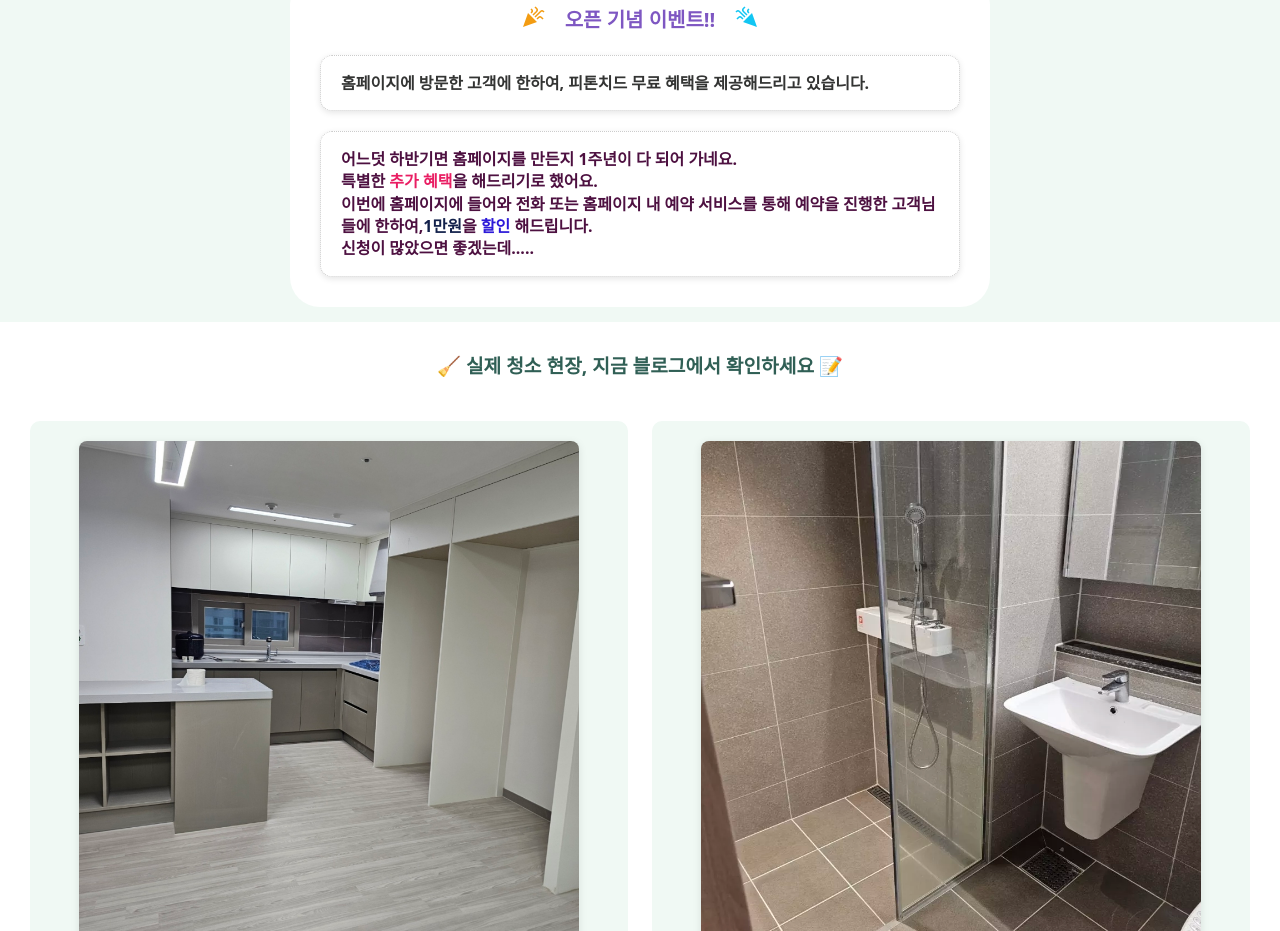
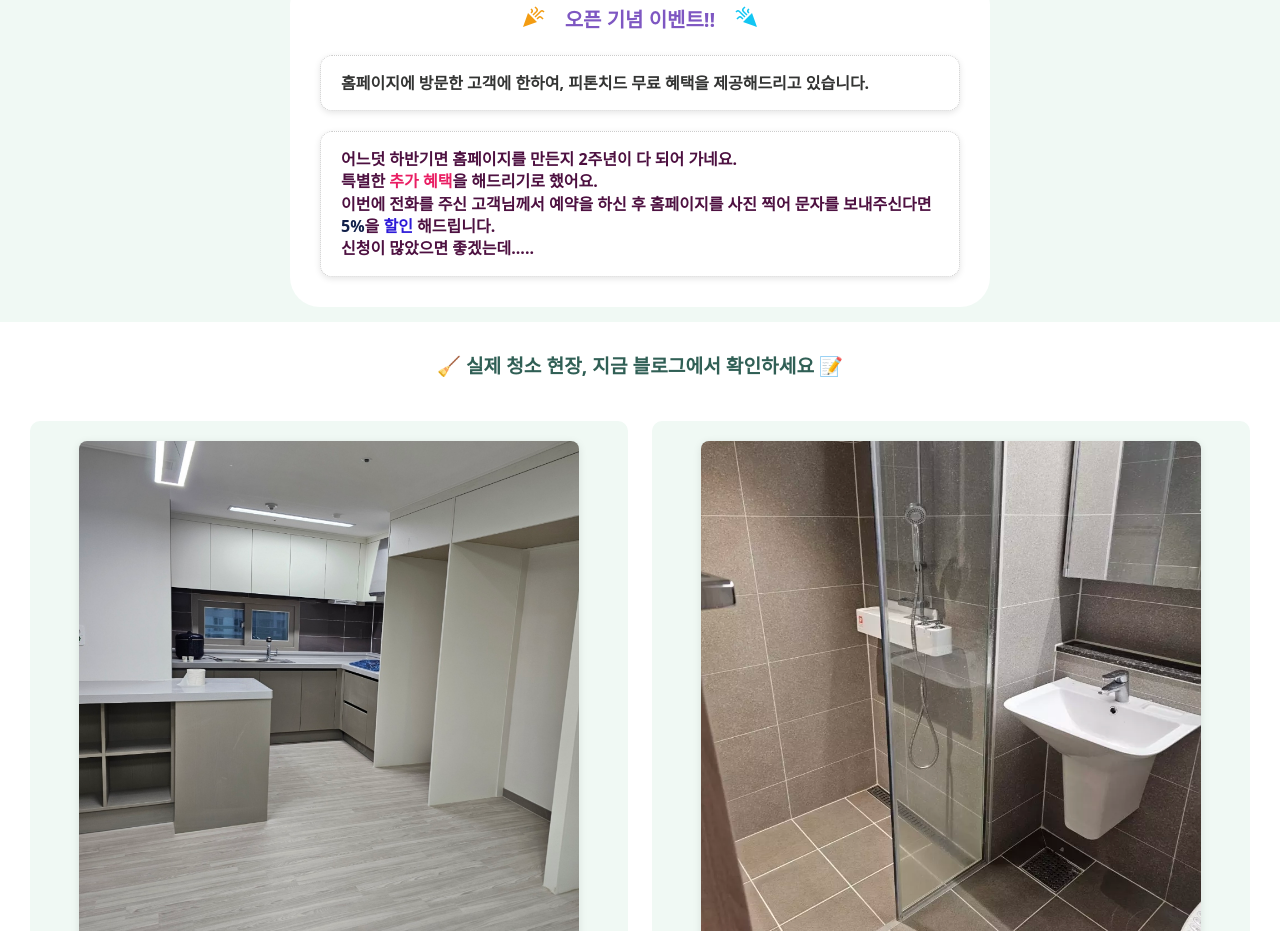
Before and after one commit to Mikyway-project/mlikwayfrontend, a React (Vite) app: page /Client/home in a window 1280 px wide. Shown: the part 2382-3313 px from the top of the page. Built offline with nearby package versions, Linux system fonts and the light colour scheme; no server answers; a web font is replaced by a local one.

Commit message:
홈페이지 문구 수정

```diff
--- a/src/Components/Common/events/EventsProfile.tsx
+++ b/src/Components/Common/events/EventsProfile.tsx
@@ -53,7 +53,6 @@ const Emphasis1 = styled.span`
 
 const CostFont = styled.span`
   color: #11204a;
-  font-weight: bold;
 `;
 
 const PlusFont = styled.span`
@@ -96,11 +95,11 @@ export const EventsProfile = ({ eventname }: Eventprops) => {
         </Fontname3>
         <Eventdescriptions>{eventname}</Eventdescriptions>
         <Eventdescriptions2>
-          어느덧 하반기면 홈페이지를 만든지 1주년이 다 되어 가네요. <br />{" "}
+          어느덧 하반기면 홈페이지를 만든지 2주년이 다 되어 가네요. <br />{" "}
           특별한 <Emphasis1>추가 혜택</Emphasis1>을 해드리기로 했어요. <br />
-          이번에 홈페이지에 들어와 전화 또는 홈페이지 내 예약 서비스를 통해
-          예약을 진행한 고객님들에 한하여,
-          <CostFont>1만원</CostFont>을 <PlusFont>할인 </PlusFont> 해드립니다.{" "}
+          이번에 전화를 주신 고객님께서 예약을 하신 후 홈페이지를 사진 찍어
+          문자를 보내주신다면
+          <CostFont>5%</CostFont>을 <PlusFont>할인 </PlusFont> 해드립니다.{" "}
           <br /> 신청이 많았으면 좋겠는데.....
         </Eventdescriptions2>
       </EventContainer>
```
